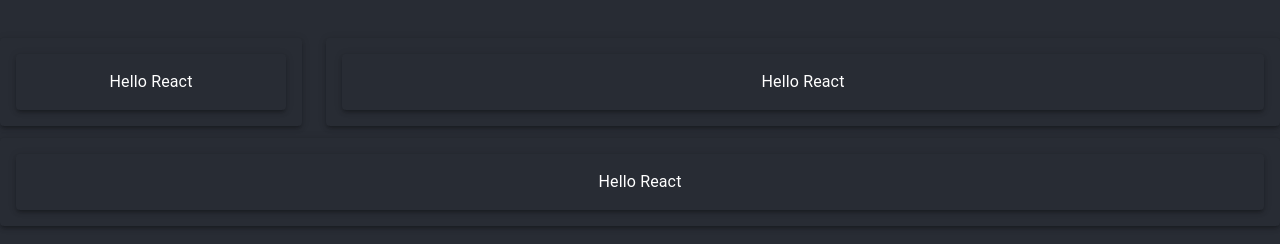
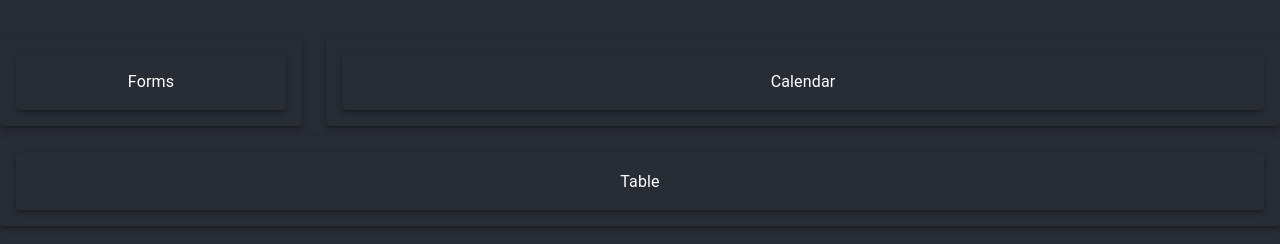
Before and after one commit to vonerikbarren/--Calendar-Scheduler--, a React (Create React App) app in the folder client/: page / in a window 1280 px wide. Shown: the part 268-512 px from the top of the page. Built offline with nearby package versions, Linux system fonts and the light colour scheme.

Commit message:
adjusting grid so that app spaces are clean and ready for component imports test 2

```diff
--- a/client/src/App.js
+++ b/client/src/App.js
@@ -76,7 +76,7 @@
             <Grid item xs={3}>
               <Paper elevation={3} className={mui.paper}>
                 <Paper elevation={3} className={mui.paper}>
-                  <Typography> Hello React </Typography>
+                  <Typography> Forms </Typography>
                 </Paper>
               </Paper>
             </Grid>
@@ -84,7 +84,7 @@
             <Grid item xs={9}>
               <Paper elevation={3} className={mui.paper}>
                 <Paper elevation={3} className={mui.paper}>
-                  <Typography> Hello React </Typography>
+                  <Typography> Calendar </Typography>
                 </Paper>
               </Paper>
             </Grid>
@@ -95,7 +95,7 @@
             <Grid item xs={12}>
               <Paper elevation={3} className={mui.paper}>
                 <Paper elevation={3} className={mui.paper}>
-                  <Typography> Hello React </Typography>
+                  <Typography> Table </Typography>
                 </Paper>
               </Paper>
             </Grid>
```
